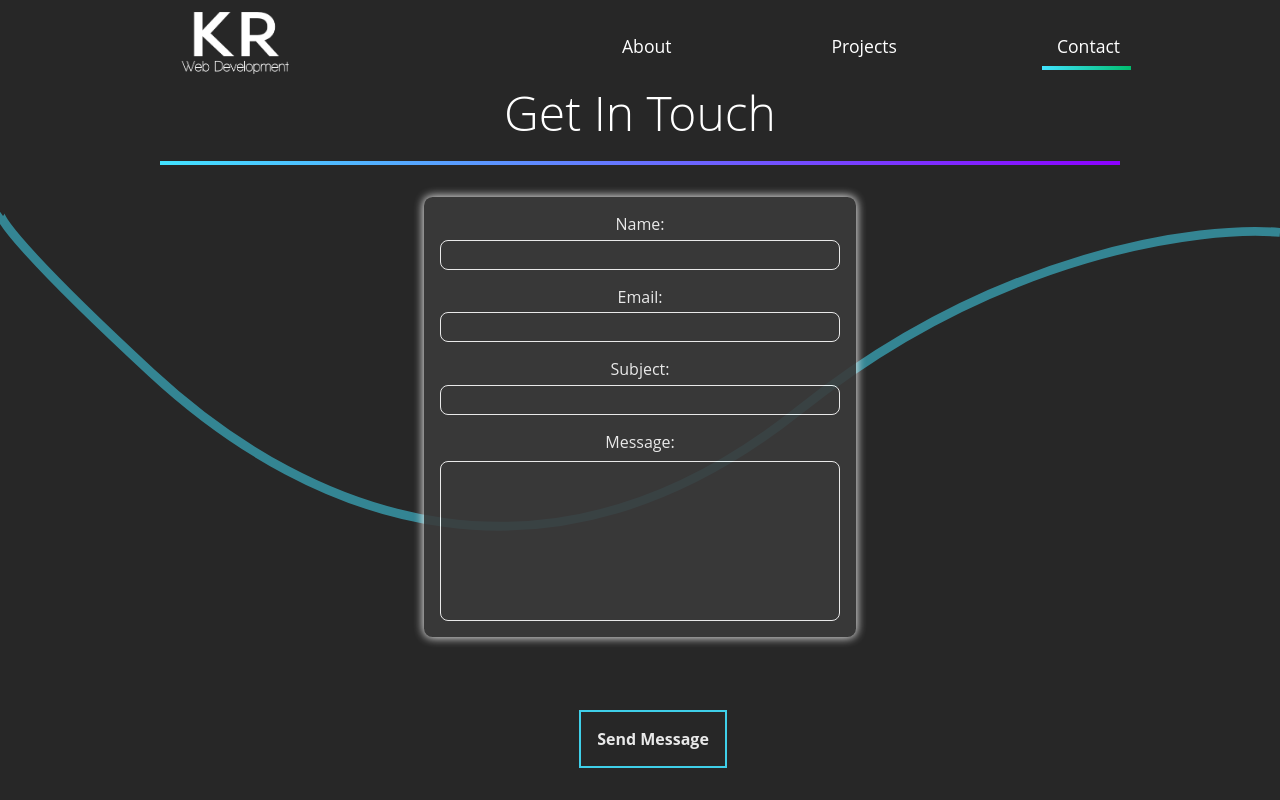
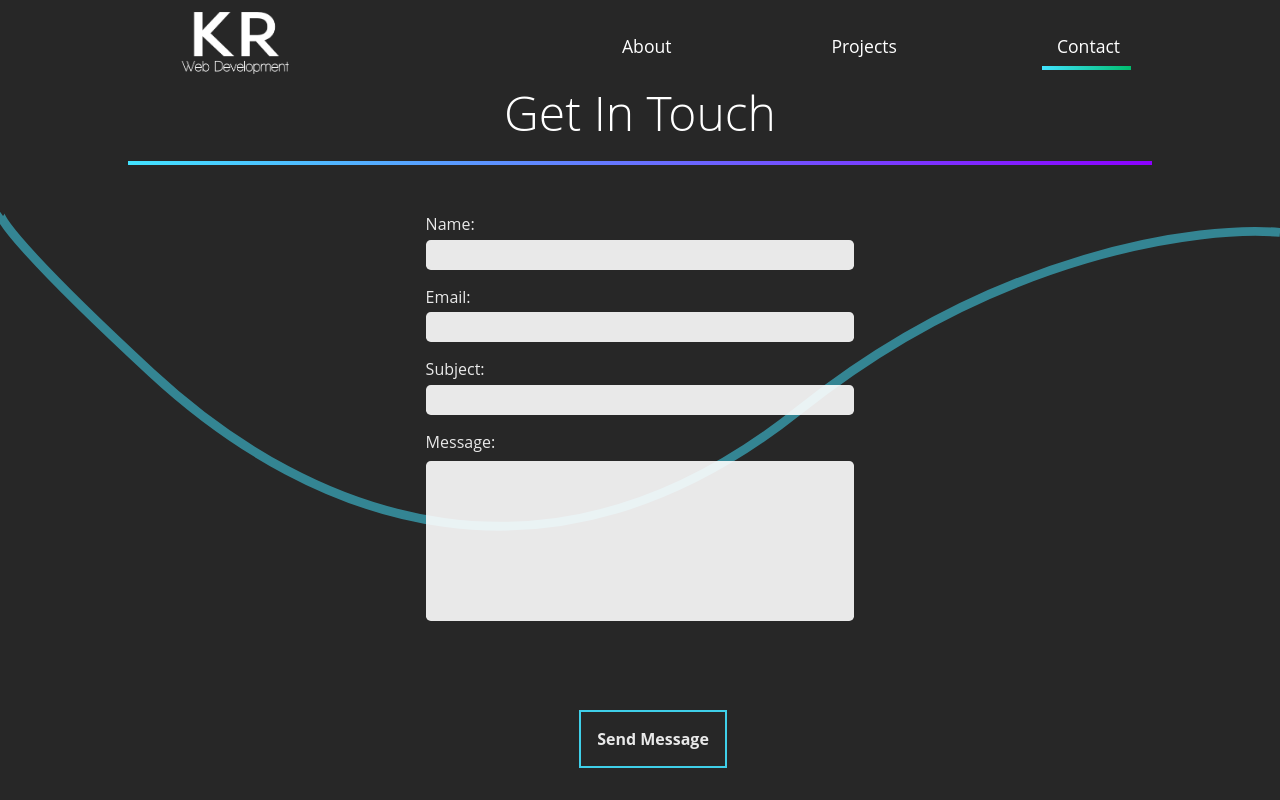
Before and after one commit to kairoberts/modern_portfolio, a React (Create React App) app: page /contact in a window 1280 px wide. Built offline with nearby package versions, Linux system fonts and the light colour scheme.

Commit message:
adding more features

```diff
--- a/src/components/WorkDetails.js
+++ b/src/components/WorkDetails.js
@@ -1,10 +1,11 @@
 import React, { useState, useEffect } from "react";
-import { useHistory } from "react-router-dom";
+import { useHistory, Link } from "react-router-dom";
 import { motion } from "framer-motion";
-import { pageAnimations, lineAnimation } from "../Animations";
+import { pageAnimations, lineAnimation, fadeIn } from "../Animations";
 import ScrollTop from "./ScrollTop";
 import Carousel from "./Carousel";
 import Wave from "./Wave";
+import { IoIosArrowBack } from "react-icons/io";
 
 const WorkDetails = ({ working }) => {
   const history = useHistory();
@@ -26,6 +27,11 @@ const WorkDetails = ({ working }) => {
         >
           <ScrollTop />
           <div className="work-container">
+            <motion.div variants={fadeIn} className="back-btn">
+              <Link to="/projects">
+                <IoIosArrowBack size={45} />
+              </Link>
+            </motion.div>
             <h2>{work.name}</h2>
             <motion.div
               variants={lineAnimation}
--- a/src/style.css
+++ b/src/style.css
@@ -133,7 +133,7 @@ li {
     height: 100%;
     left: 0;
     transform: translateX(-100%);
-    box-shadow: 0px 0px 20px 0px white;
+    box-shadow: 0px 0px 10px 0px white;
     overflow: hidden;
     top: 0;
     z-index: 1;
@@ -546,6 +546,13 @@ li {
   left: 0;
 }
 
+.back-btn {
+  color: white;
+  position: absolute;
+  margin-top: 0.5rem;
+  cursor: pointer;
+}
+
 .work-container {
   padding: 6rem 8rem 1rem 8rem;
   min-height: 5vh;
@@ -616,6 +623,9 @@ li {
   }
   .project:hover {
     transform: scale(1);
+  }
+  .back-btn {
+    margin: 0;
   }
 }
 
@@ -785,11 +795,10 @@ li {
   padding: 1rem;
   display: flex;
   flex-direction: column;
-  background: #3a3a3a;
+  background: transparent;
   opacity: 0.9;
   border-radius: 2%;
-  box-shadow: 0px 0px 10px 1px white;
-  text-align: center;
+  text-align: left;
 }
 
 .btn-container {
@@ -797,7 +806,7 @@ li {
 }
 
 .contact-container {
-  padding: 5rem 10rem 0rem 10rem;
+  padding: 5rem 8rem 0rem 8rem;
 }
 
 .contact-container h2 {
@@ -809,14 +818,14 @@ li {
 
 form input {
   width: 100%;
-  background: transparent;
+  background: white;
   outline: none;
-  height: 2rem;
-  border: 1px solid white;
-  color: white;
+  border: none;
+  height: 5rem;
+  color: black;
   margin-bottom: 1rem;
   margin-top: 0.3rem;
-  border-radius: 0.5rem;
+  border-radius: 0.3rem;
   font-size: 1rem;
   padding-left: 10px;
 }
@@ -825,11 +834,11 @@ form textarea {
   min-height: 20vh;
   width: 100%;
   outline: none;
-  border: 1px solid white;
-  border-radius: 0.5rem;
+  border: none;
+  border-radius: 0.3rem;
   margin-top: 0.5rem;
-  background: transparent;
-  color: white;
+  background: white;
+  color: black;
   font-size: 1rem;
   resize: none;
   padding: 5px 10px;
@@ -847,12 +856,9 @@ form button {
 }
 
 @media only screen and (min-width: 320px) and (max-width: 580px) {
-  .svg-image {
-    display: none;
-  }
   .form-container {
     height: 54vh;
-    width: 90%;
+    width: 100%;
     display: block;
   }
   .contact-container {
@@ -869,6 +875,12 @@ form button {
     position: absolute;
     left: 30%;
     width: 40%;
+  }
+  form input {
+    height: 2rem;
+  }
+  form textarea {
+    min-height: 15vh;
   }
 }
 
```
